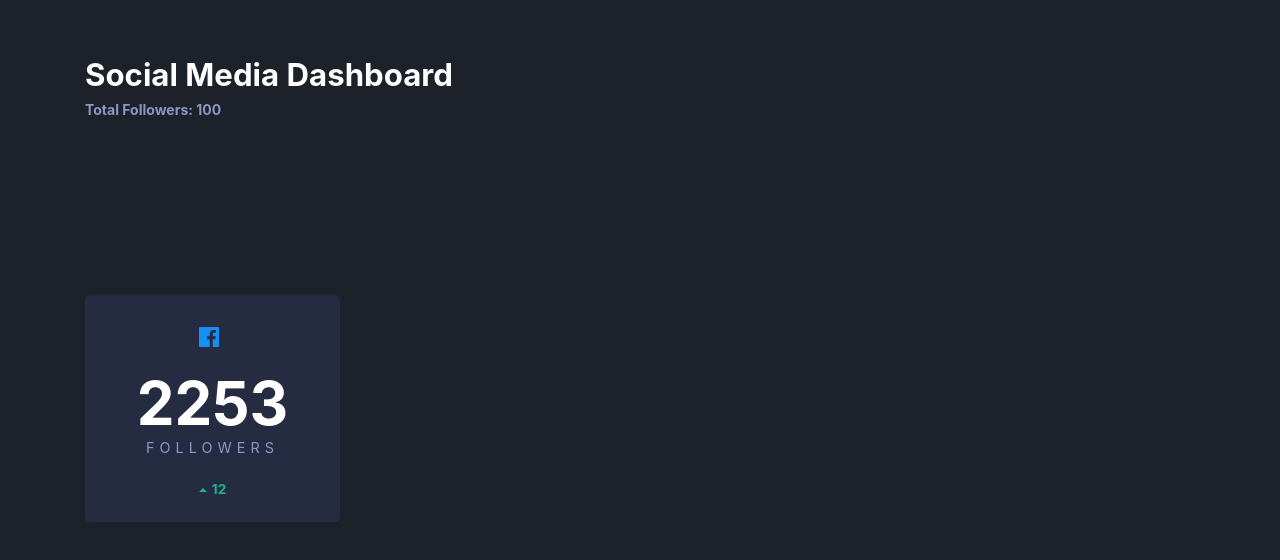
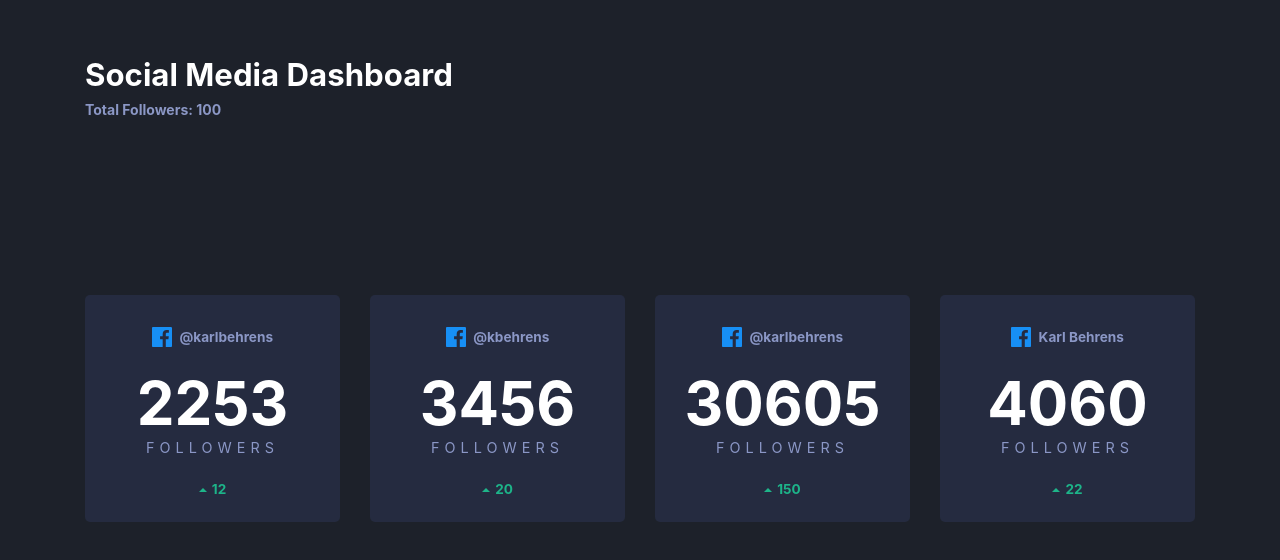
Before and after one commit to karlbehrensg/social-media-dashboard, a Next.js app: page / in a window 1280 px wide. Shown: the top 560 px of the page. Built offline with nearby package versions, Linux system fonts and the light colour scheme.

Commit message:
Conectando tarjetas a distintas APIs

```diff
--- /dev/null
+++ b/pages/api/instagram.js
@@ -0,0 +1,8 @@
+export default (req, res) => {
+  res.statusCode = 200
+  res.json({
+    username: '@karlbehrens',
+    followers: 30605,
+    today: 150
+  })
+}
--- /dev/null
+++ b/pages/api/twitter.js
@@ -0,0 +1,8 @@
+export default (req, res) => {
+  res.statusCode = 200
+  res.json({
+    username: '@kbehrens',
+    followers: 3456,
+    today: 20
+  })
+}
--- /dev/null
+++ b/pages/api/youtube.js
@@ -0,0 +1,8 @@
+export default (req, res) => {
+  res.statusCode = 200
+  res.json({
+    username: 'Karl Behrens',
+    followers: 4060,
+    today: 22
+  })
+}
--- a/pages/index.js
+++ b/pages/index.js
@@ -4,12 +4,34 @@ import GeneralCard from "../components/GeneralCard";
 import {useState, useEffect} from "react";
 
 export default function Home() {
-  const [stats, setStats] = useState([])
+  const [facebook, setFacebook] = useState([])
+  const [twitter, setTwitter] = useState([])
+  const [instagram, setInstagram] = useState([])
+  const [youtube, setYoutube] = useState([])
+
 
   useEffect(() => {
     fetch('http://localhost:3000/api/facebook')
       .then(res => res.json())
-      .then(setStats)
+      .then(setFacebook)
+  }, [])
+
+  useEffect(() => {
+    fetch('http://localhost:3000/api/twitter')
+      .then(res => res.json())
+      .then(setTwitter)
+  }, [])
+
+  useEffect(() => {
+    fetch('http://localhost:3000/api/instagram')
+      .then(res => res.json())
+      .then(setInstagram)
+  }, [])
+
+  useEffect(() => {
+    fetch('http://localhost:3000/api/youtube')
+      .then(res => res.json())
+      .then(setYoutube)
   }, [])
 
   return (
@@ -23,9 +45,24 @@ export default function Home() {
         <div className='container'>
           <div className="general-stats">
             <GeneralCard
-              userName={stats.userName}
-              followers={stats.followers}
-              today={stats.today}
+              userName={facebook.username}
+              followers={facebook.followers}
+              today={facebook.today}
+            />
+            <GeneralCard
+              userName={twitter.username}
+              followers={twitter.followers}
+              today={twitter.today}
+            />
+            <GeneralCard
+              userName={instagram.username}
+              followers={instagram.followers}
+              today={instagram.today}
+            />
+            <GeneralCard
+              userName={youtube.username}
+              followers={youtube.followers}
+              today={youtube.today}
             />
           </div>
         </div>
```
